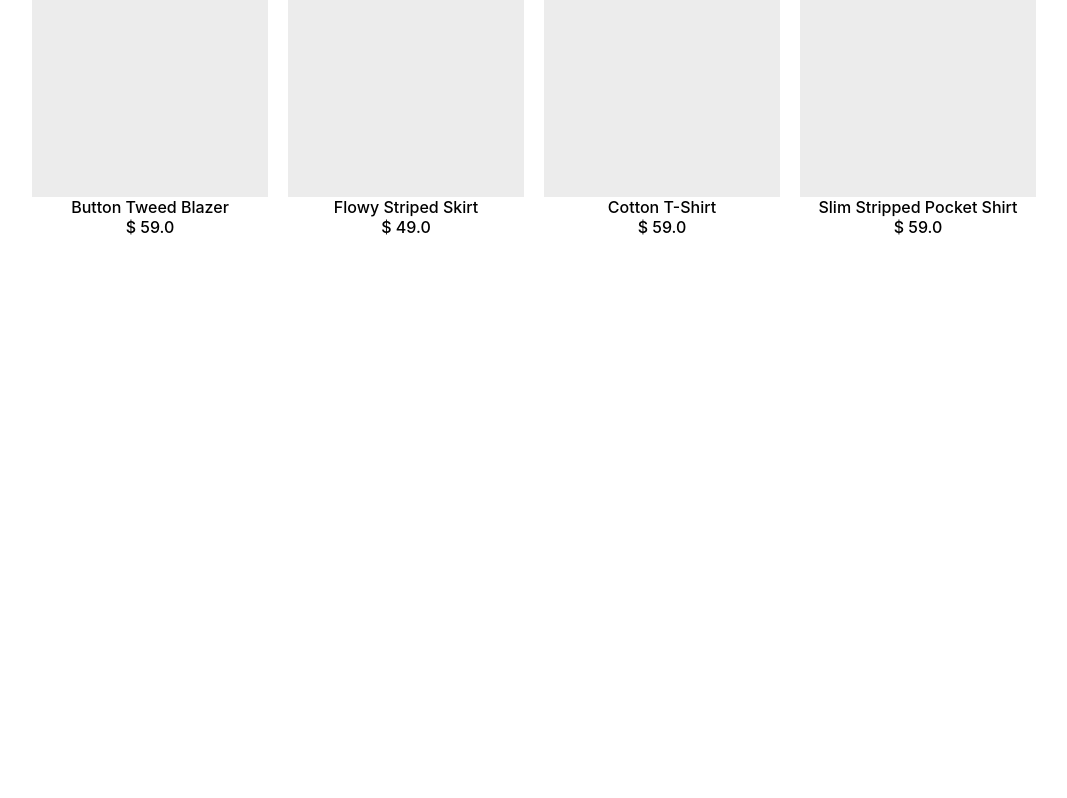
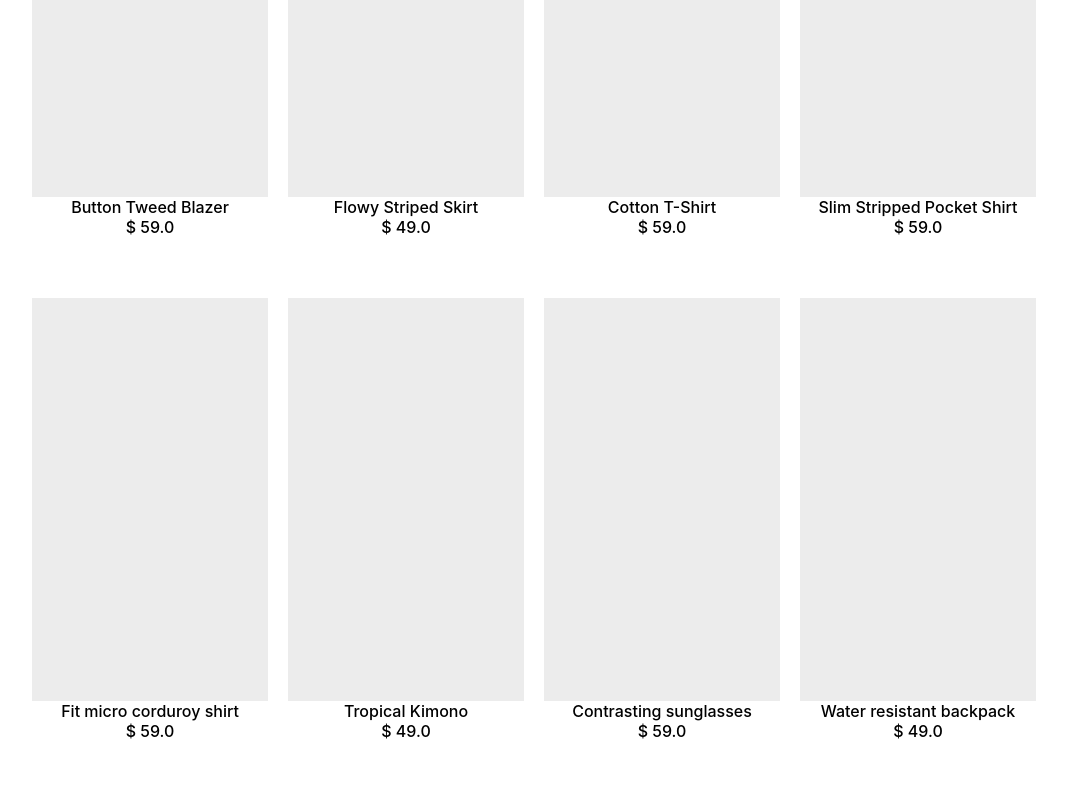
Before and after one commit to mhumayon054/webpage, a React (Create React App) app: page / in a window 1280 px wide. Shown: the part 1129-1927 px from the top of the page, without its empty margins (98-1165 px from the left). Before the commit the page ends 1600 px from the top, so only its background shows below. Built offline with nearby package versions, Linux system fonts and the light colour scheme.

Commit message:
optimizing and add new features

```diff
--- a/src/App.css
+++ b/src/App.css
@@ -1,7 +1,7 @@
 .App {
   background-color: white;
   width: 100%;
-  height: 200vh;
+  height: 350vh;
 }
 .container {
   display: flex;
@@ -317,3 +317,117 @@
   font-size: 15px;
   border: none;
 }
+.prntcon2 {
+  display: flex;
+  height: 63vh;
+  width: 80%;
+  background-color: white;
+  margin-left: 120px;
+}
+.pc5 {
+  display: flex;
+  flex-direction: column;
+  height: 100%;
+  width: 25%;
+  background-color: red;
+  margin-left: 10px;
+  margin-right: 10px;
+}
+.con5 {
+  display: flex;
+  height: 80%;
+  background-color: rgb(236, 236, 236);
+  width: 100%;
+}
+.txtcon5 {
+  height: 20%;
+  width: 100%;
+  background-color: white;
+  text-align: center;
+  align-items: center;
+  font-weight: 500;
+}
+.pc6 {
+  display: flex;
+  flex-direction: column;
+  height: 100%;
+  width: 25%;
+  background-color: green;
+  margin-left: 10px;
+  margin-right: 10px;
+}
+.con6 {
+  display: flex;
+  height: 80%;
+  background-color: rgb(236, 236, 236);
+  width: 100%;
+}
+.txtcon6 {
+  height: 20%;
+  width: 100%;
+  background-color: white;
+  text-align: center;
+  align-items: center;
+  font-weight: 500;
+}
+.pc7 {
+  display: flex;
+  flex-direction: column;
+  height: 100%;
+  width: 25%;
+  background-color: aqua;
+  margin-left: 10px;
+  margin-right: 10px;
+}
+.con7 {
+  display: flex;
+  height: 80%;
+  background-color: rgb(236, 236, 236);
+  width: 100%;
+}
+.txtcon7 {
+  height: 20%;
+  width: 100%;
+  background-color: white;
+  text-align: center;
+  align-items: center;
+  font-weight: 500;
+}
+.pc8 {
+  display: flex;
+  flex-direction: column;
+  height: 100%;
+  width: 25%;
+  background-color: aqua;
+  margin-left: 10px;
+  margin-right: 10px;
+}
+.con8 {
+  display: flex;
+  height: 80%;
+  background-color: rgb(236, 236, 236);
+  width: 100%;
+}
+.txtcon8 {
+  height: 20%;
+  width: 100%;
+  background-color: white;
+  text-align: center;
+  align-items: center;
+  font-weight: 500;
+}
+.design {
+  display: flex;
+  flex-direction: column;
+  height: 70vh;
+  width: 100%;
+  background-color: rgb(236, 236, 236);
+  align-items: center;
+  justify-content: center;
+}
+.BUTTON {
+  font-size: x-large;
+  font-weight: 500;
+  font-style: italic;
+  border: none;
+}
--- a/src/App.js
+++ b/src/App.js
@@ -69,6 +69,38 @@ function App() {
           </div>
         </div>
       </div>
+      <div className="prntcon2">
+        <div className="pc5">
+          <div className="con5"></div>
+          <div className="txtcon5">
+            Fit micro corduroy shirt<br></br> $ 59.0
+          </div>
+        </div>
+        <div className="pc6">
+          <div className="con6"></div>
+          <div className="txtcon6">
+            Tropical Kimono <br></br>$ 49.0{" "}
+          </div>
+        </div>
+        <div className="pc7">
+          <div className="con7"></div>
+          <div className="txtcon7">
+            Contrasting sunglasses <br></br>$ 59.0
+          </div>
+        </div>
+        <div className="pc8">
+          <div className="con8"></div>
+          <div className="txtcon8">
+            Water resistant backpack<br></br> $ 49.0
+          </div>
+        </div>
+      </div>
+      <div className="design">
+        <button className="BUTTON">
+          THE CHLOE COLLECTION<br></br> <br></br>THE PROJECT JACKET<br></br>
+          <br></br>SHOP NOW
+        </button>
+      </div>
     </div>
   );
 }
```
